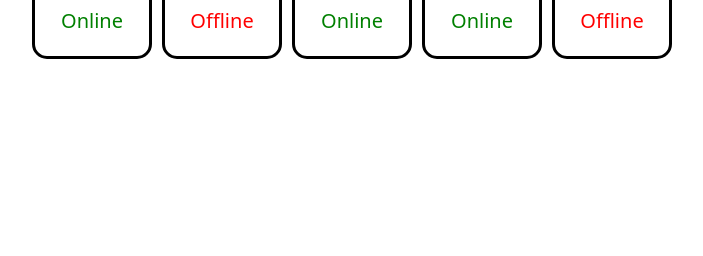
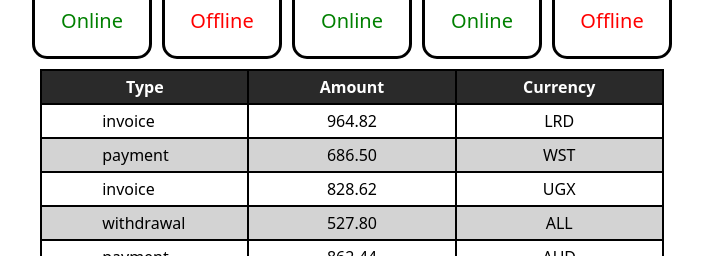
Before and after one commit to PushEaxVK/goit-react-hw-01, a React (Vite) app: page / in a window 1280 px wide. Shown: the part 544-800 px from the top of the page, without its empty margins (288-991 px from the left). Built offline with nearby package versions, Linux system fonts and the light colour scheme.

Commit message:
add TransactionHistory

```diff
--- a/src/components/App/App.jsx
+++ b/src/components/App/App.jsx
@@ -2,6 +2,8 @@ import Profile from '../Profile/Profile';
 import userData from '../../userData.json';
 import FriendList from '../FriendList/FriendList';
 import friends from '../../friends.json';
+import transactions from '../../transactions.json';
+import TransactionHistory from '../TransactionHistory/TransactionHistory';
 
 function App() {
   return (
@@ -14,6 +16,7 @@ function App() {
         stats={userData.stats}
       />
       <FriendList friends={friends} />
+      <TransactionHistory items={transactions} />
     </>
   );
 }
--- /dev/null
+++ b/src/components/TransactionHistory/TransactionHistory.jsx
@@ -0,0 +1,32 @@
+import css from './TransactionHistory.module.css';
+
+const TransactionHistory = ({ items }) => {
+  return (
+    <table className={css.table}>
+      <thead className={css.thead}>
+        <tr>
+          <th>Type</th>
+          <th>Amount</th>
+          <th>Currency</th>
+        </tr>
+      </thead>
+
+      <tbody>
+        {items.map(({ id, type, amount, currency }) => (
+          <tr key={id}>
+            <td>
+              <div>{type}</div>
+            </td>
+            <td>
+              <div>{amount}</div>
+            </td>
+            <td>
+              <div>{currency}</div>
+            </td>
+          </tr>
+        ))}
+      </tbody>
+    </table>
+  );
+};
+export default TransactionHistory;
--- /dev/null
+++ b/src/components/TransactionHistory/TransactionHistory.module.css
@@ -0,0 +1,30 @@
+.table {
+  border: 2px solid black;
+  border-collapse: collapse;
+}
+
+.thead {
+  color: white;
+  background-color: #2a2a2a;
+}
+
+.table th,
+.table td {
+  border: 2px solid black;
+  padding: 4px;
+  padding-left: 60px;
+  padding-right: 60px;
+}
+
+.table tr:nth-child(2n + 2) {
+  background-color: #d3d3d3;
+}
+
+.table th {
+  width: 33%;
+}
+
+.table td:nth-child(3n),
+.table td:nth-child(2n) {
+  text-align: center;
+}
--- /dev/null
+++ b/src/transactions.json
@@ -0,0 +1,56 @@
+[
+  {
+    "id": "1e0700a2-5183-4291-85cc-2065a036a683",
+    "type": "invoice",
+    "amount": "964.82",
+    "currency": "LRD"
+  },
+  {
+    "id": "a30f821b-4d25-4ff0-abdd-e340b3f0dd2b",
+    "type": "payment",
+    "amount": "686.50",
+    "currency": "WST"
+  },
+  {
+    "id": "44dca67a-8e5a-4798-bf8e-b15efd4e1abd",
+    "type": "invoice",
+    "amount": "828.62",
+    "currency": "UGX"
+  },
+  {
+    "id": "ea8ed3dc-2b68-4a53-905a-53ecb0adef33",
+    "type": "withdrawal",
+    "amount": "527.80",
+    "currency": "ALL"
+  },
+  {
+    "id": "63ca02f9-d637-46b5-9237-f3b24425e029",
+    "type": "payment",
+    "amount": "862.44",
+    "currency": "AUD"
+  },
+  {
+    "id": "ed0263e8-59a5-4bf1-87e0-2bb88e53dc34",
+    "type": "withdrawal",
+    "amount": "907.00",
+    "currency": "GEL"
+  },
+  {
+    "id": "4eaab41b-b967-40ac-82ed-85fc66f646f1",
+    "type": "deposit",
+    "amount": "103.10",
+    "currency": "BWP"
+  },
+  {
+    "id": "9648a350-8469-42d5-8bf3-18090de5fe67",
+    "type": "withdrawal",
+    "amount": "322.32",
+    "currency": "MRO"
+  },
+  {
+    "id": "9c5c25fb-1a95-4b2f-8d1f-4c4426d677cc",
+    "type": "invoice",
+    "amount": "14.79",
+    "currency": "PYG"
+  }
+]
```
